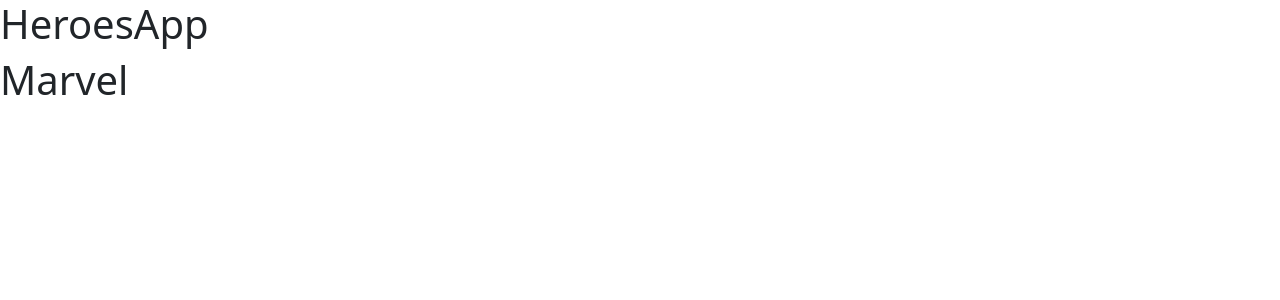
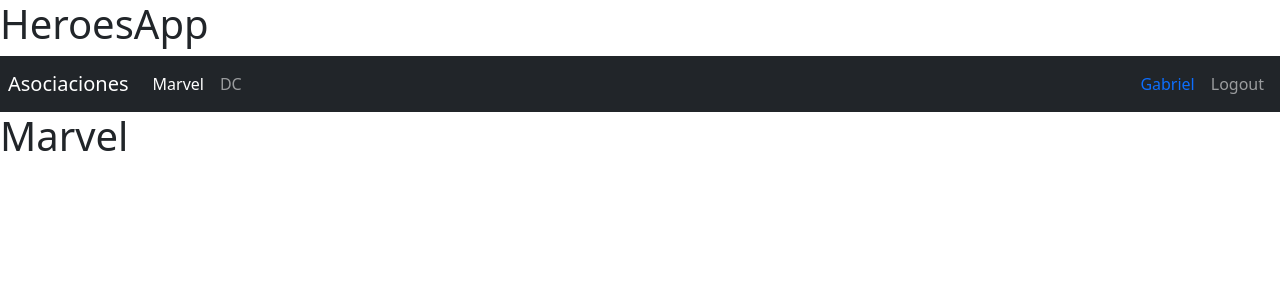
Before and after one commit to pallasuy/react-heroesapp-spa, a React (Vite) app: page /marvel in a window 1280 px wide. Shown: the top 300 px of the page. Built offline with nearby package versions, Linux system fonts and the light colour scheme.

Commit message:
FIX: Dando estilo al Navbar y generando archivos de barril

```diff
--- /dev/null
+++ b/src/auth/index.js
@@ -0,0 +1 @@
+export * from './pages'
--- /dev/null
+++ b/src/heroes/index.js
@@ -0,0 +1 @@
+export * from './pages'
--- a/src/router/AppRouter.jsx
+++ b/src/router/AppRouter.jsx
@@ -1,12 +1,13 @@
 import { Navigate, Route, Routes } from "react-router"
-import { HeroesApp } from "../HeroesApp"
-import { DC, Marvel } from "../heroes/pages/"
-import { Login } from "../auth/pages"
+import { DC, Marvel } from "../heroes"
+import { Login } from "../auth"
+import { Navbar } from "../ui"
 
 
 export const AppRouter = () => {
     return (
         <>
+        <Navbar/>
             <Routes>
                 <Route path="/" element={<Navigate to={'marvel'} />} />
                 <Route path="*" element={<Navigate to={'marvel'} />} />
--- a/src/ui/components/Navbar.jsx
+++ b/src/ui/components/Navbar.jsx
@@ -3,8 +3,9 @@ import { Link, NavLink } from 'react-router-dom';
 
 export const Navbar = () => {
     return (
-        <nav className="navbar navbar-expand-sm navbar-dark bg-dark">
+        <nav className="navbar navbar-expand-sm navbar-dark bg-dark p-2">
 
+            {/* className={({ isActive }) => `nav-link ${isActive ? 'active' : ''}`} */}
             <Link
                 className="navbar-brand"
                 to="/"
@@ -16,14 +17,14 @@ export const Navbar = () => {
                 <div className="navbar-nav">
 
                     <NavLink
-                        className="nav-item nav-link"
+                        className={({ isActive }) => `nav-item nav-link ${isActive ? 'active' : ''} `}
                         to="/marvel"
                     >
                         Marvel
                     </NavLink>
 
                     <NavLink
-                        className="nav-item nav-link"
+                        className={({ isActive }) => `nav-item nav-link ${isActive ? 'active' : ''} `}
                         to="/dc"
                     >
                         DC
@@ -31,16 +32,20 @@ export const Navbar = () => {
                 </div>
             </div>
 
-            <div className="navbar-collapse collapse w-100 order-3 dual-collapse2">
+            <div className="navbar-collapse collapse w-100 order-3 dual-collapse2 d-flex justify-content-end">
                 <ul className="navbar-nav ml-auto">
-                    <NavLink
-                        className="nav-item nav-link"
-                        to="/login"
-                    >
+
+                    <span className='nav-item nav-link text-primary'>
+                        Gabriel
+                    </span>
+
+                    <button className='nav-item nav-link btn'>
                         Logout
-                    </NavLink>
+                    </button>
+
+
                 </ul>
             </div>
-        </nav>
+        </nav >
     )
 }
--- /dev/null
+++ b/src/ui/components/index.js
@@ -0,0 +1 @@
+export * from './Navbar'
--- /dev/null
+++ b/src/ui/index.js
@@ -0,0 +1 @@
+export * from './components'
```
